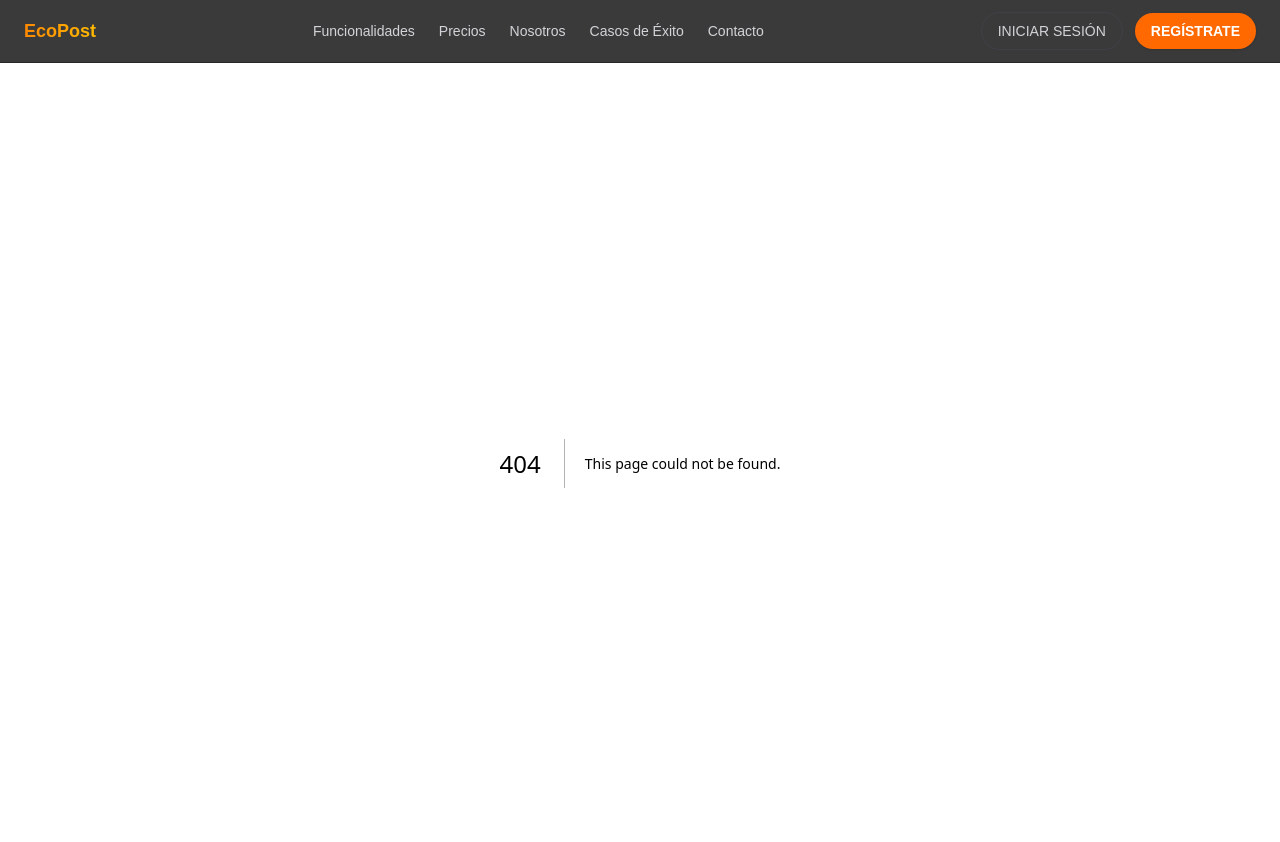
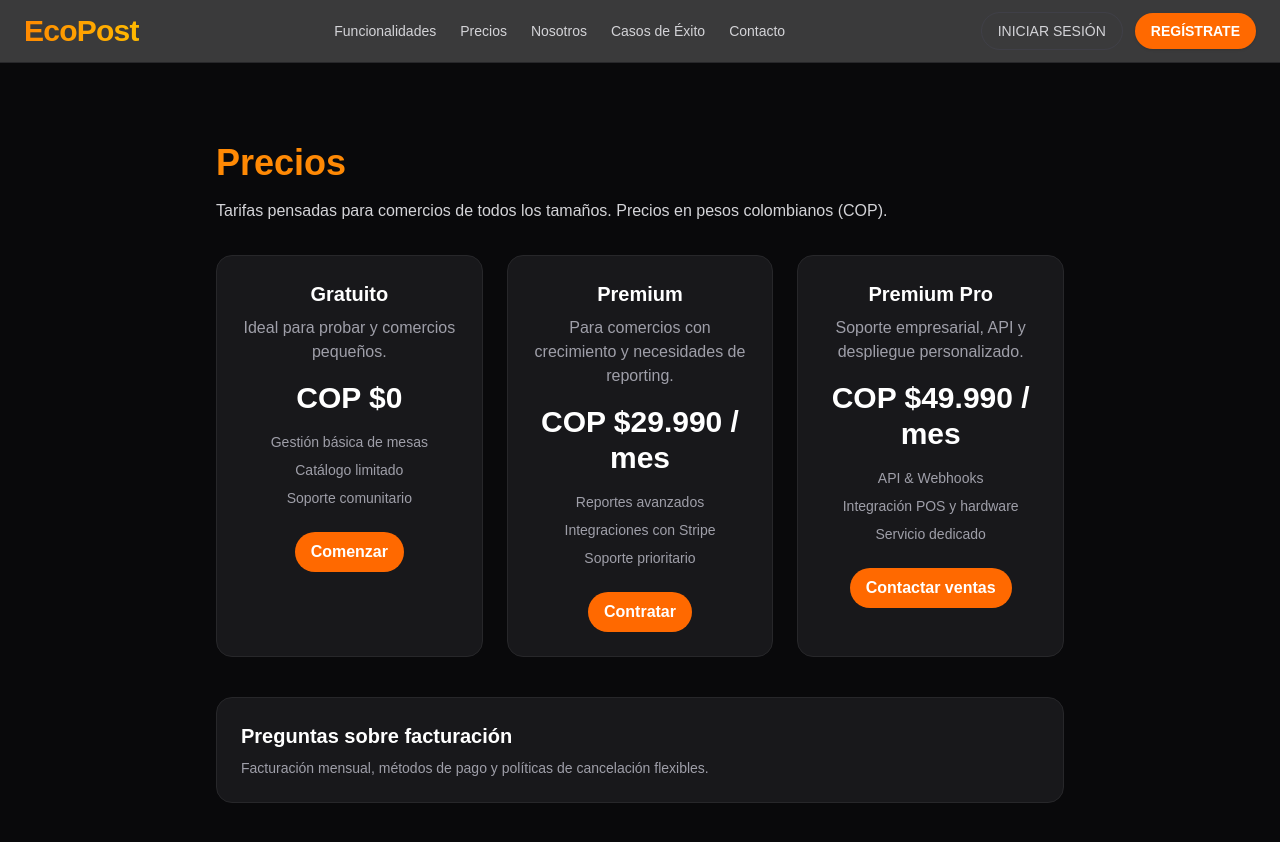
Before and after one commit to locodavid123/post, a Next.js app: page /precios in a window 1280 px wide. Before the commit this address had no page. Shown: the top 842 px of the page. Built offline with nearby package versions, Linux system fonts and the light colour scheme.

Commit message:
paginas inicio

```diff
--- /dev/null
+++ b/src/app/api/contact/route.ts
@@ -0,0 +1,10 @@
+export async function POST(req: Request) {
+  try {
+    const body = await req.json();
+    // In a real app we'd enqueue/send an email or persist the message.
+    console.log("Contact form received:", body);
+    return new Response(JSON.stringify({ ok: true }), { status: 200 });
+  } catch (err) {
+    return new Response(JSON.stringify({ ok: false, error: String(err) }), { status: 500 });
+  }
+}
--- /dev/null
+++ b/src/app/contacto/page.tsx
@@ -0,0 +1,45 @@
+"use client";
+
+import { useState } from "react";
+
+export default function ContactoPage() {
+  const [name, setName] = useState("");
+  const [email, setEmail] = useState("");
+  const [message, setMessage] = useState("");
+  const [status, setStatus] = useState<null | string>(null);
+
+  async function handleSubmit(e: React.FormEvent) {
+    e.preventDefault();
+    setStatus("Enviando...");
+    try {
+      const res = await fetch("/api/contact", {
+        method: "POST",
+        headers: { "Content-Type": "application/json" },
+        body: JSON.stringify({ name, email, message }),
+      });
+      if (res.ok) setStatus("Mensaje enviado. Te contactamos pronto.");
+      else setStatus("Error al enviar. Intenta nuevamente.");
+    } catch (err) {
+      setStatus("Error de red. Intenta más tarde.");
+    }
+  }
+
+  return (
+    <div className="min-h-screen bg-zinc-950 text-white py-20">
+      <div className="mx-auto max-w-3xl px-6">
+        <h1 className="text-4xl font-bold text-orange-400">Contacto</h1>
+        <p className="mt-4 text-zinc-300">Escríbenos y te contactamos para una demo o consultas comerciales.</p>
+
+        <form onSubmit={handleSubmit} className="mt-8 grid gap-4">
+          <input value={name} onChange={(e)=>setName(e.target.value)} placeholder="Nombre" className="rounded-xl bg-zinc-900 border border-zinc-800 px-4 py-3 text-white" required />
+          <input value={email} onChange={(e)=>setEmail(e.target.value)} type="email" placeholder="Correo electrónico" className="rounded-xl bg-zinc-900 border border-zinc-800 px-4 py-3 text-white" required />
+          <textarea value={message} onChange={(e)=>setMessage(e.target.value)} placeholder="Mensaje" className="rounded-xl bg-zinc-900 border border-zinc-800 px-4 py-3 text-white min-h-[120px]" required />
+          <div className="flex items-center gap-4">
+            <button className="w-max rounded-full bg-orange-500 px-6 py-3 font-semibold text-white" type="submit">Enviar</button>
+            {status && <p className="text-sm text-zinc-300">{status}</p>}
+          </div>
+        </form>
+      </div>
+    </div>
+  );
+}
--- /dev/null
+++ b/src/app/funcionalidades/page.tsx
@@ -0,0 +1,61 @@
+export default function FuncionalidadesPage() {
+  const features = [
+    {
+      title: "Gestión de Mesas",
+      desc: "Mapa de sala, estado en tiempo real, transferencias entre mesas y cierre rápido de cuentas.",
+    },
+    {
+      title: "Pedidos & Cocina",
+      desc: "Recepción de órdenes, impresiones a cocina, tiempos estimados y notificaciones de entrega.",
+    },
+    {
+      title: "Menú y Productos",
+      desc: "Catálogo por categorías, variantes, gestión de inventario y precios por horario.",
+    },
+    {
+      title: "Ventas & Facturación",
+      desc: "Historial completo, exportes CSV, integración con Stripe y conciliación de cobros.",
+    },
+    {
+      title: "Jukebox",
+      desc: "Sistema de música por QR: pedidos, votaciones y cola administrable por el local.",
+    },
+    {
+      title: "Reportes & Analytics",
+      desc: "KPIs, MRR, ventas por hora, y descargas para contabilidad y decisiones operativas.",
+    },
+  ];
+
+  return (
+    <div className="min-h-screen bg-zinc-950 text-white py-20">
+      <div className="mx-auto max-w-6xl px-6">
+        <h1 className="text-4xl font-bold text-orange-400">Funcionalidades</h1>
+        <p className="mt-4 text-zinc-300 max-w-2xl">Todo lo que necesitas para operar un comercio gastronómico moderno: desde sala hasta backoffice.</p>
+
+        <div className="mt-8 grid gap-6 sm:grid-cols-2 lg:grid-cols-3">
+          {features.map((f) => (
+            <div key={f.title} className="rounded-2xl border border-zinc-800 bg-zinc-900 p-6">
+              <h3 className="font-semibold text-white">{f.title}</h3>
+              <p className="text-zinc-400 mt-2 text-sm">{f.desc}</p>
+            </div>
+          ))}
+        </div>
+
+        <section className="mt-12">
+          <h2 className="text-2xl font-bold text-white">Preguntas frecuentes</h2>
+          <div className="mt-4 space-y-4">
+            <details className="rounded-lg border border-zinc-800 bg-zinc-900 p-4">
+              <summary className="font-semibold text-white">¿Puedo usar EcoPost sin TPV físico?</summary>
+              <p className="mt-2 text-zinc-400 text-sm">Sí — EcoPost funciona desde navegadores y tablets. La integración con impresoras y hardware es opcional.</p>
+            </details>
+
+            <details className="rounded-lg border border-zinc-800 bg-zinc-900 p-4">
+              <summary className="font-semibold text-white">¿Tiene integración con pasarelas de pago?</summary>
+              <p className="mt-2 text-zinc-400 text-sm">Sí, soportamos Stripe y enlaces de pago. También exportes para conciliación manual.</p>
+            </details>
+          </div>
+        </section>
+      </div>
+    </div>
+  );
+}
--- /dev/null
+++ b/src/app/nosotros/page.tsx
@@ -0,0 +1,19 @@
+export default function NosotrosPage() {
+  return (
+    <div className="min-h-screen bg-zinc-950 text-white py-20">
+      <div className="mx-auto max-w-4xl px-6">
+        <h1 className="text-4xl font-bold text-orange-400">Nosotros</h1>
+        <p className="mt-4 text-zinc-300">EcoPost nace para simplificar la operación de restaurantes y comercios gastronómicos.</p>
+
+        <div className="mt-8 space-y-6">
+          <p className="text-zinc-400">Somos un equipo de producto, ingeniería y diseño con experiencia en soluciones POS y experiencia de usuario en hostelería. Nuestro objetivo es ofrecer herramientas que permitan a los comercios operar con eficiencia y sostenibilidad.</p>
+
+          <div className="rounded-2xl border border-zinc-800 bg-zinc-900 p-6">
+            <h3 className="font-semibold text-white">Misión</h3>
+            <p className="text-zinc-400 mt-2">Ayudar a comercios a digitalizar su operación y aumentar su rentabilidad.</p>
+          </div>
+        </div>
+      </div>
+    </div>
+  );
+}
--- /dev/null
+++ b/src/app/precios/page.tsx
@@ -0,0 +1,52 @@
+export default function PreciosPage() {
+  return (
+    <div className="min-h-screen bg-zinc-950 text-white py-20">
+      <div className="mx-auto max-w-4xl px-6">
+        <h1 className="text-4xl font-bold text-orange-400">Precios</h1>
+        <p className="mt-4 text-zinc-300">Tarifas pensadas para comercios de todos los tamaños. Precios en pesos colombianos (COP).</p>
+        <div className="mt-8 grid gap-6 md:grid-cols-3">
+          <div className="rounded-2xl border border-zinc-800 bg-zinc-900 p-6 text-center">
+            <h3 className="text-xl font-semibold">Gratuito</h3>
+            <p className="mt-2 text-zinc-400">Ideal para probar y comercios pequeños.</p>
+            <div className="mt-4 text-3xl font-bold">COP $0</div>
+            <ul className="mt-4 text-zinc-400 text-sm space-y-2">
+              <li>Gestión básica de mesas</li>
+              <li>Catálogo limitado</li>
+              <li>Soporte comunitario</li>
+            </ul>
+            <button className="mt-6 rounded-full bg-orange-500 px-4 py-2 font-semibold">Comenzar</button>
+          </div>
+
+          <div className="rounded-2xl border border-zinc-800 bg-zinc-900 p-6 text-center">
+            <h3 className="text-xl font-semibold">Premium</h3>
+            <p className="mt-2 text-zinc-400">Para comercios con crecimiento y necesidades de reporting.</p>
+            <div className="mt-4 text-3xl font-bold">COP $29.990 / mes</div>
+            <ul className="mt-4 text-zinc-400 text-sm space-y-2">
+              <li>Reportes avanzados</li>
+              <li>Integraciones con Stripe</li>
+              <li>Soporte prioritario</li>
+            </ul>
+            <button className="mt-6 rounded-full bg-orange-500 px-4 py-2 font-semibold">Contratar</button>
+          </div>
+
+          <div className="rounded-2xl border border-zinc-800 bg-zinc-900 p-6 text-center">
+            <h3 className="text-xl font-semibold">Premium Pro</h3>
+            <p className="mt-2 text-zinc-400">Soporte empresarial, API y despliegue personalizado.</p>
+            <div className="mt-4 text-3xl font-bold">COP $49.990 / mes</div>
+            <ul className="mt-4 text-zinc-400 text-sm space-y-2">
+              <li>API & Webhooks</li>
+              <li>Integración POS y hardware</li>
+              <li>Servicio dedicado</li>
+            </ul>
+            <button className="mt-6 rounded-full bg-orange-500 px-4 py-2 font-semibold">Contactar ventas</button>
+          </div>
+        </div>
+
+        <div className="mt-10 rounded-2xl border border-zinc-800 bg-zinc-900 p-6">
+          <h2 className="text-xl font-bold">Preguntas sobre facturación</h2>
+          <p className="mt-2 text-zinc-400 text-sm">Facturación mensual, métodos de pago y políticas de cancelación flexibles.</p>
+        </div>
+      </div>
+    </div>
+  );
+}
--- a/src/components/ui/Header.tsx
+++ b/src/components/ui/Header.tsx
@@ -7,17 +7,17 @@ export default function Header() {
         {/* Logo */}
         <div className="flex items-center gap-4">
           <Link href="/" className="flex items-center gap-3">
-            <span className="text-lg font-extrabold bg-clip-text text-transparent bg-gradient-to-r from-orange-400 to-amber-400">EcoPost</span>
+            <span className="text-2xl md:text-3xl font-extrabold tracking-tight bg-clip-text text-transparent bg-gradient-to-r from-orange-400 to-amber-400">EcoPost</span>
           </Link>
         </div>
 
         {/* Nav links (hidden on small screens) */}
         <nav className="hidden gap-6 text-sm text-zinc-300 md:flex md:flex-1 md:justify-center">
-          <Link href="#" className="hover:text-white">Funcionalidades</Link>
-          <Link href="#" className="hover:text-white">Precios</Link>
-          <Link href="#" className="hover:text-white">Nosotros</Link>
+          <Link href="/funcionalidades" className="hover:text-white">Funcionalidades</Link>
+          <Link href="/precios" className="hover:text-white">Precios</Link>
+          <Link href="/nosotros" className="hover:text-white">Nosotros</Link>
           <Link href="#" className="hover:text-white">Casos de Éxito</Link>
-          <Link href="#" className="hover:text-white">Contacto</Link>
+          <Link href="/contacto" className="hover:text-white">Contacto</Link>
         </nav>
 
         {/* CTAs */}
--- a/src/components/ui/Hero.tsx
+++ b/src/components/ui/Hero.tsx
@@ -78,7 +78,7 @@ export default function Hero() {
                   </div>
 
                   <div className="w-36 flex flex-col items-stretch justify-between">
-                    <button className="rounded-full bg-orange-500 px-4 py-3 font-semibold text-white">COBRAR $595</button>
+                    <button className="rounded-full bg-orange-500 px-4 py-3 font-semibold text-white">COBRAR COP $595</button>
                     <div className="mt-4 text-xs text-zinc-500">Sistema POS en tiempo real</div>
                   </div>
                 </div>
```
